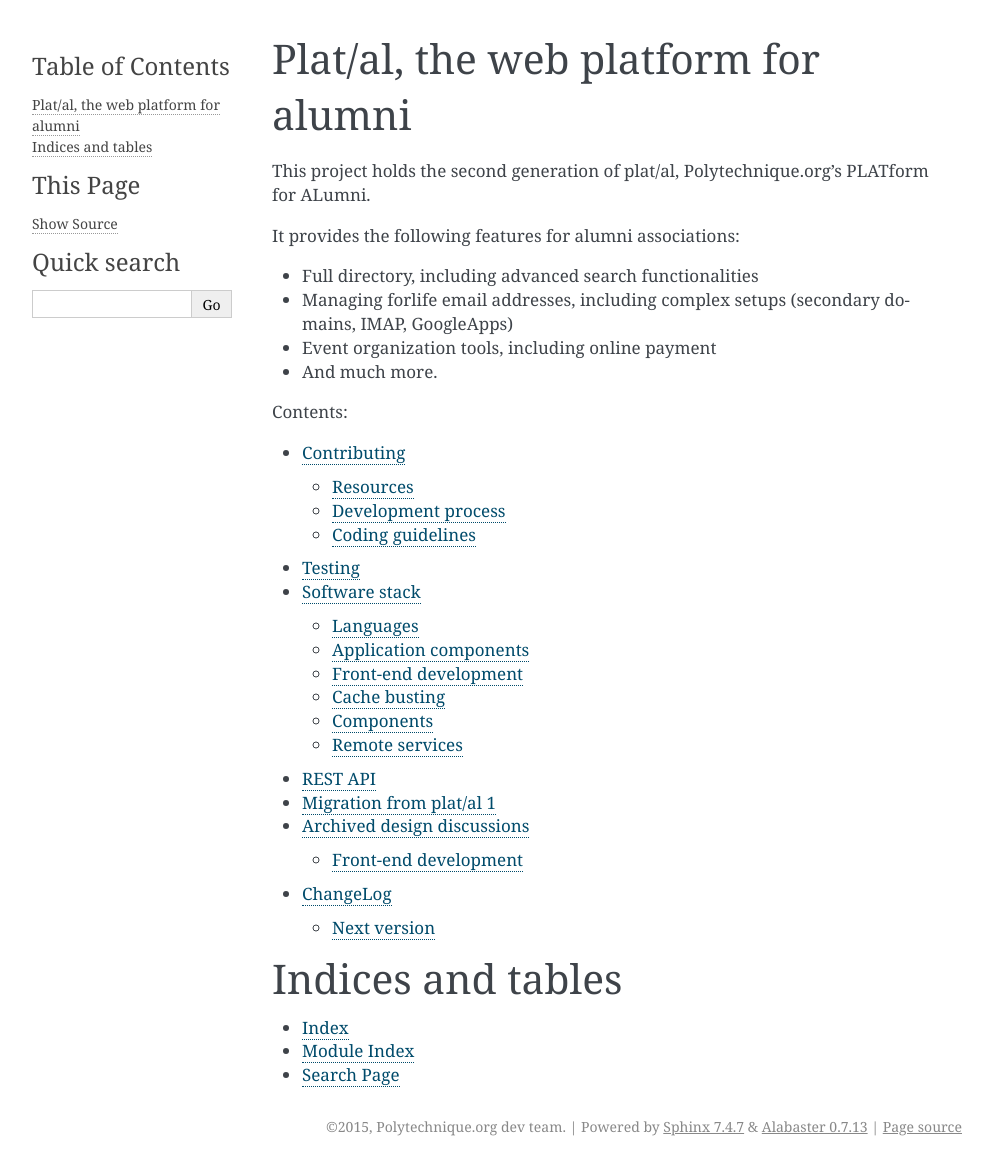
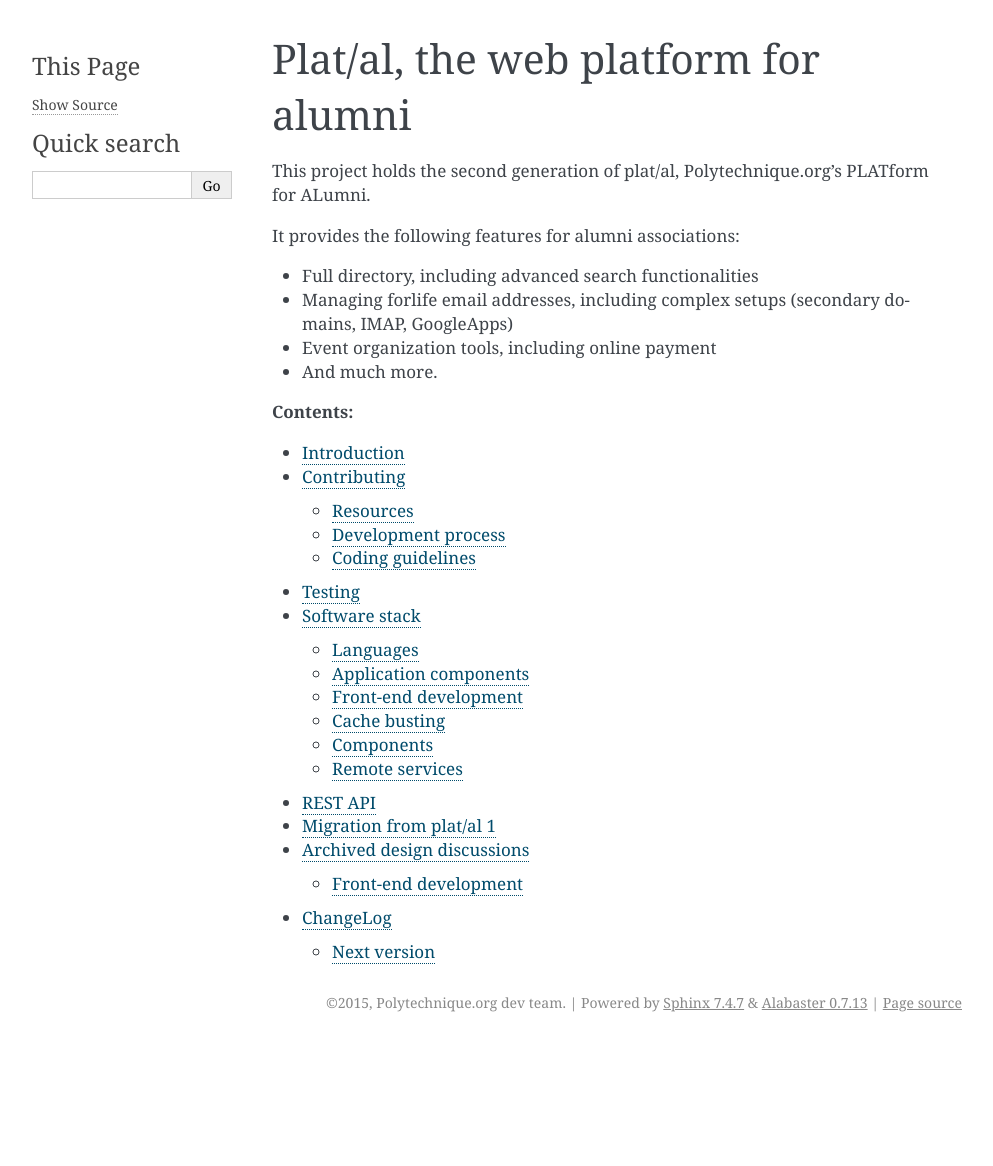
Before and after one commit to Polytechnique-org/platal2, a Sphinx documentation site: the page built from docs/index.rst, in a window 1280 px wide. Shown: the whole page, without its empty margins (148-1141 px from the left). Built offline with Sphinx 7.4.7, drawn with Linux system fonts in a browser that asks for light colours; after the commit the page ends 1042 px from its top, so only the background shows below that.

Commit message:
docs: Improve table of contents

```diff
--- a/docs/index.rst
+++ b/docs/index.rst
@@ -11,11 +11,12 @@
 * And much more.
 
 
-Contents:
+**Contents:**
 
 .. toctree::
    :maxdepth: 2
 
+   Introduction <self>
    contributing
    testing
    design/stack
@@ -23,11 +24,3 @@
    design/migration
    design/discussions
    changelog
-
-
-Indices and tables
-==================
-
-* :ref:`genindex`
-* :ref:`modindex`
-* :ref:`search`
```
